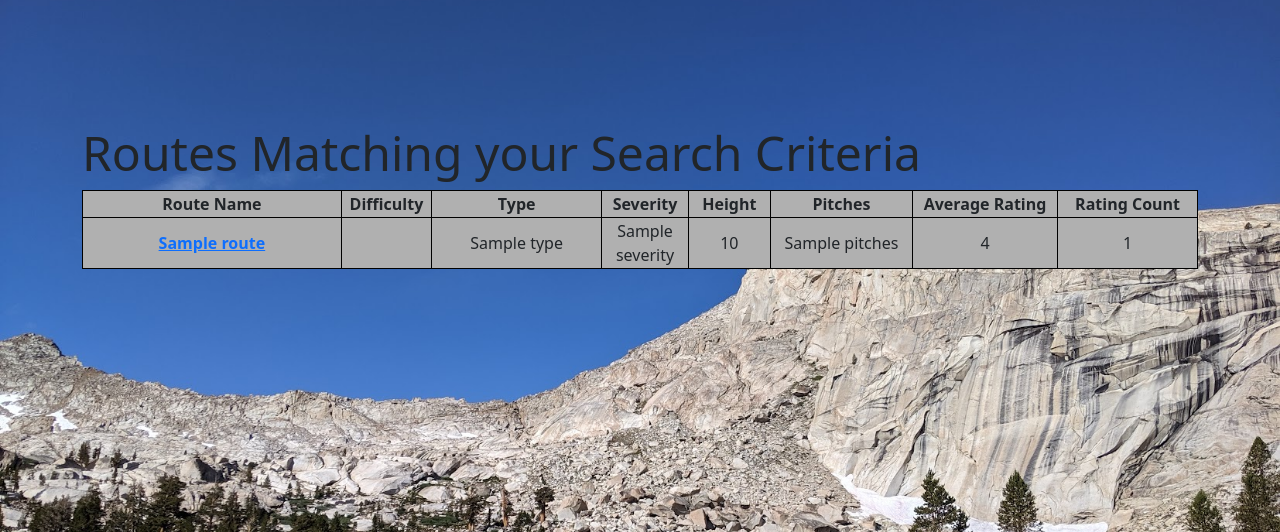
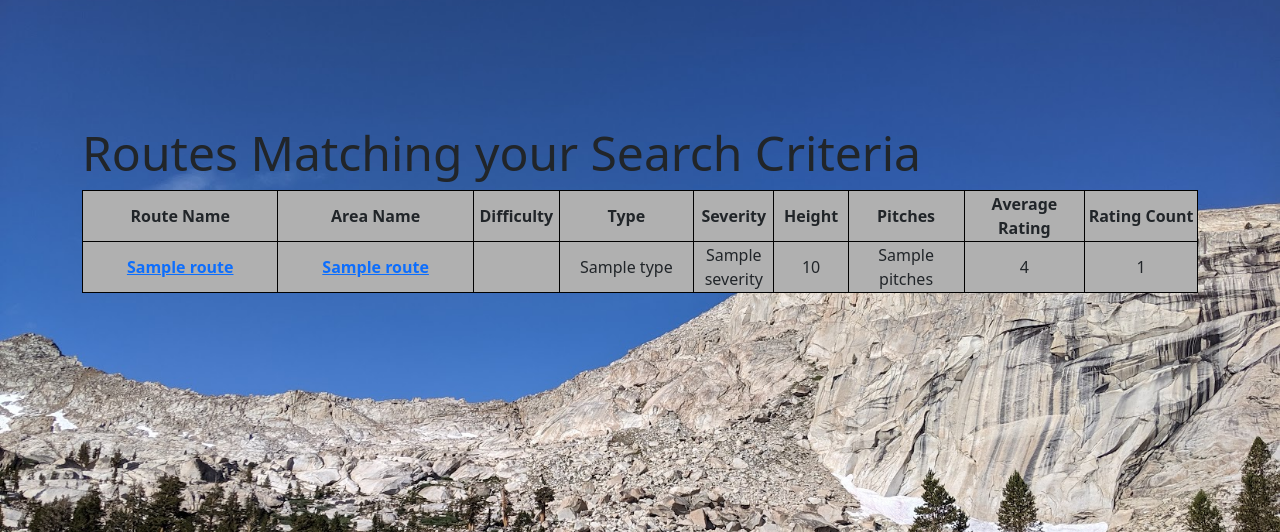
Before and after one commit to zsnyder21/RockRouteRecommender, a Flask app: template app/templates/filtered-routes.html in a window 1280 px wide. Shown: the part 56-588 px from the top of the page. Run offline with Flask 2, Linux system fonts and the light colour scheme; the template is opened without the code that fills it: most values are stand-ins (such as "Sample title", 1, 10 or a date in 2020); parts of the project's set-up code (start-up, migrations or seed data) failed here and were passed over.

Commit message:
Area name and a link is now included in search/recommendation results

```diff
--- a/app/templates/filtered-routes.html
+++ b/app/templates/filtered-routes.html
@@ -73,6 +73,7 @@ border:1px solid #000000;
         <thead>
           <tr style="text-align: center">
             <th>Route Name</th>
+            <th>Area Name</th>
             <th>Difficulty</th>
             <th>Type</th>
             <th>Severity</th>
@@ -86,8 +87,13 @@ border:1px solid #000000;
         {% for route in routes %}
           <tr>
             <td style="text-align: center; width: 400px">
-              <a href="{{route['URL']}}" target="_blank" rel="noopener noreferrer">
+              <a href="{{route['RouteURL']}}" target="_blank" rel="noopener noreferrer">
                 <strong>{{route["RouteName"]}}</strong>
+              </a>
+            </td>
+            <td style="text-align: center; width: 400px">
+              <a href="{{route['AreaURL']}}" target="_blank" rel="noopener noreferrer">
+                <strong>{{route["AreaName"]}}</strong>
               </a>
             </td>
             <td style="text-align: center; width: 100px">{{(route["Difficulty_YDS"] or "") + " " + (route["Difficulty_ADL"] or "")}}</td>
--- a/app/templates/item-similar-routes.html
+++ b/app/templates/item-similar-routes.html
@@ -75,6 +75,7 @@ border:1px solid #000000;
         <thead>
           <tr style="text-align: center">
             <th>Route Name</th>
+            <th>Area Name </th>
             <th>Difficulty</th>
             <th>Type</th>
             <th>Severity</th>
@@ -92,6 +93,11 @@ border:1px solid #000000;
                 <strong>{{route["RouteName"]}}</strong>
               </a>
             </td>
+            <td style="text-align: center; width: 400px">
+              <a href="{{route['AreaURL']}}" target="_blank" rel="noopener noreferrer">
+                <strong>{{route["AreaName"]}}</strong>
+              </a>
+            </td>
             <td style="text-align: center; width: 100px">{{(route["Difficulty_YDS"] or "") + " " + (route["Difficulty_ADL"] or "")}}</td>
             <td style="text-align: center; width: 250px">{{route["Type"]}}</td>
             <td style="text-align: center; width: 100px">{{route["Severity"] or ""}}</td>
--- a/app/templates/textually-similar-routes.html
+++ b/app/templates/textually-similar-routes.html
@@ -74,6 +74,7 @@ border:1px solid #000000;
         <thead>
           <tr style="text-align: center">
             <th>Route Name</th>
+            <th>Area Name</th>
             <th>Difficulty</th>
             <th>Type</th>
             <th>Severity</th>
@@ -91,6 +92,11 @@ border:1px solid #000000;
                 <strong>{{route["RouteName"]}}</strong>
               </a>
             </td>
+            <td style="text-align: center; width: 400px">
+              <a href="{{route['AreaURL']}}" target="_blank" rel="noopener noreferrer">
+                <strong>{{route["AreaName"]}}</strong>
+              </a>
+            </td>
             <td style="text-align: center; width: 100px">{{(route["Difficulty_YDS"] or "") + " " + (route["Difficulty_ADL"] or "")}}</td>
             <td style="text-align: center; width: 250px">{{route["Type"]}}</td>
             <td style="text-align: center; width: 100px">{{route["Severity"] or ""}}</td>
--- a/app/templates/user-similar-routes.html
+++ b/app/templates/user-similar-routes.html
@@ -74,6 +74,7 @@ border:1px solid #000000;
         <thead>
           <tr style="text-align: center">
             <th>Route Name</th>
+            <th>Area Name</th>
             <th>Difficulty</th>
             <th>Type</th>
             <th>Severity</th>
@@ -91,6 +92,11 @@ border:1px solid #000000;
                 <strong>{{route["RouteName"]}}</strong>
               </a>
             </td>
+            <td style="text-align: center; width: 400px">
+              <a href="{{route['AreaURL']}}" target="_blank" rel="noopener noreferrer">
+                <strong>{{route["AreaName"]}}</strong>
+              </a>
+            </td>
             <td style="text-align: center; width: 100px">{{(route["Difficulty_YDS"] or "") + " " + (route["Difficulty_ADL"] or "")}}</td>
             <td style="text-align: center; width: 250px">{{route["Type"]}}</td>
             <td style="text-align: center; width: 100px">{{route["Severity"] or ""}}</td>
```
Also changed, not shown: src/RouteDataPipeline.py (+22 -6 lines).
